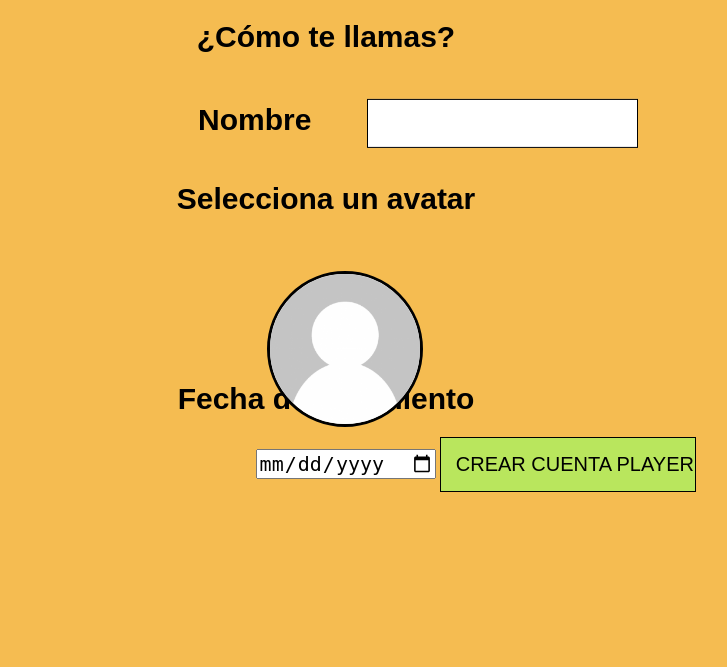
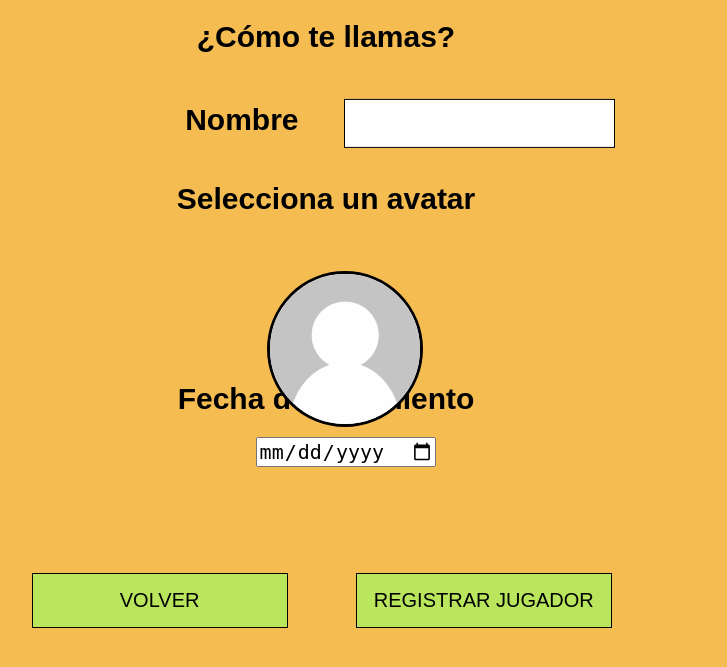
Before and after one commit to IdiomaKids/Idiomakidsapp, a PHP site: page /guardarPlayer.php?email=1 in a window 1280 px wide. Shown: the top 667 px of the page, without its empty margins (314-1041 px from the left). Run offline with PHP 8.4, Linux system fonts and the light colour scheme; data that the repository does not hold is empty.

Commit message:
Arreglos de diseño

```diff
--- a/guardarPlayer.php
+++ b/guardarPlayer.php
@@ -1,7 +1,8 @@
 <?php
 require 'database.php';
-$email = $_POST['email'];
+
   if (!empty($_POST['name']) && !empty($_POST['birthday']) && !empty($_POST['avatar'])) {
+    $email = $_GET['email'];
     $sql = "INSERT INTO players (name, id_user, birthday, avatar) VALUES (:name, (SELECT id_user FROM users WHERE email = $email2), :birthday, :avatar)";
     $stmt = $conn->prepare($sql);
     $stmt->bindParam(':name', $_POST['name']);
@@ -34,7 +35,7 @@ $email = $_POST['email'];
     <h1 style="text-align:center;margin-bottom:10%;">¿Cómo te llamas?</h1>
     <div class="estiloNombreJugador">
       <h1 style="display:inline-block">Nombre</h1>
-      <input type="text" name="name" id="name" style="border: 1px solid black; height: 45px; font-size: 20px; text-align:center; margin-left:10%;">
+      <input type="text" name="name" id="name" style="border: 1px solid black; height: 45px; font-size: 20px; text-align:center; margin-left:8%;">
     </div>
 <!-- <?php echo $_GET['email'];
 var_dump($sql)
@@ -55,8 +56,10 @@ var_dump($sql)
     <h1 style="text-align:center;margin-top:13%;">Fecha de nacimiento</h1>
 
     <input type="date" name="birthday" class="birthdayDate" id="birthday" name="birthday">
-
-    <input type="submit" name="buttonR" id="buttonRegister" value="CREAR CUENTA PLAYER"></input>
+    <br>
+    <br>
+    <a href="login.php" style="text-decoration:none;color:black;"><button type="button" name="buttonR" id="buttonRegister" style="margin-right:5%;" class="buttonBack">VOLVER</button></a>
+    <input type="submit" name="buttonR" id="buttonRegister" value="REGISTRAR JUGADOR"></input>
   </form>
 
     <script type="text/javascript">
--- a/style.css
+++ b/style.css
@@ -103,7 +103,7 @@
   transform: translateX(-50%);
   transform: translateY(-50%);
   position: absolute;
-  left: 40%;
+  left: 39%;
   top:15%;
   width: 40%;
 }
@@ -153,3 +153,10 @@
   font-size: 20px;
 
 }
+
+
+.buttonBack{
+margin-right: 5%;
+margin-left: 27%;
+margin-top: 7%;
+}
```
